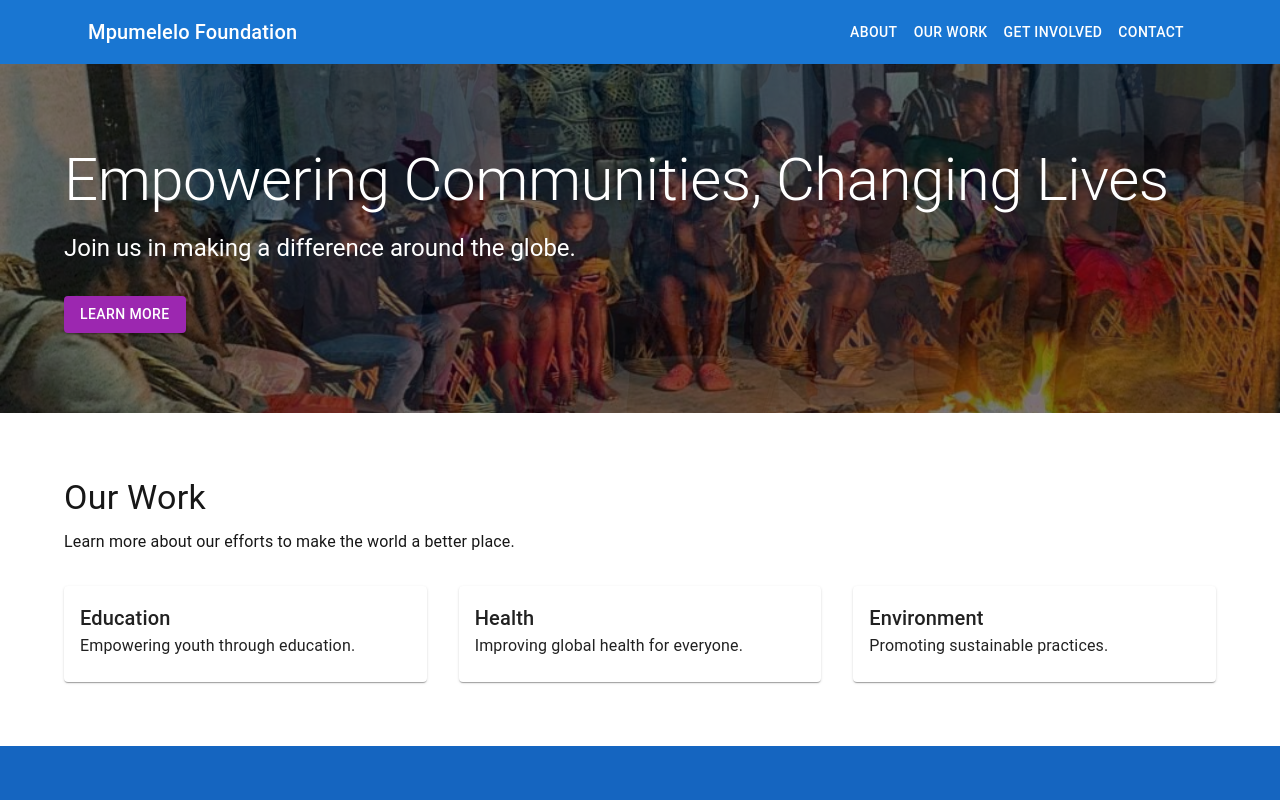
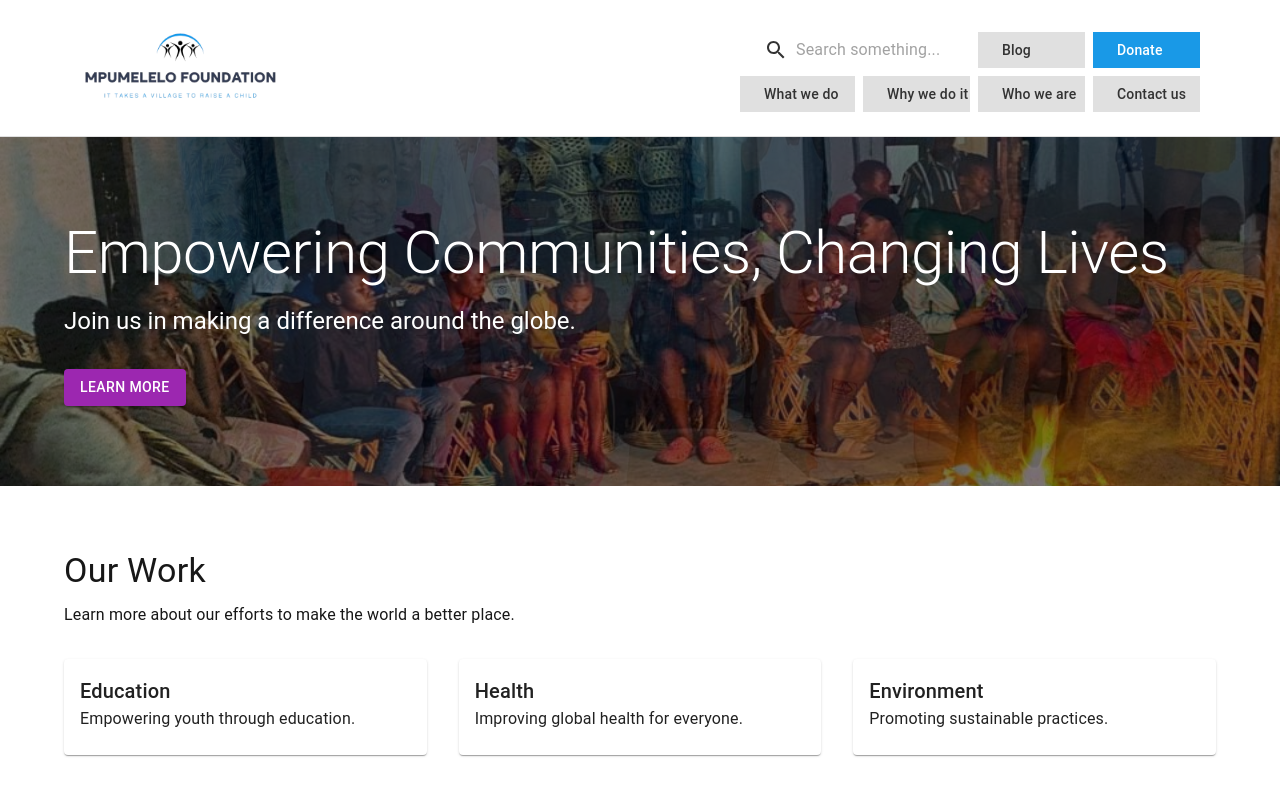
Before and after one commit to AyabongaQwabi/mpumelelo, a Next.js app: page / in a window 1280 px wide. Shown: the top 800 px of the page. Built offline with nearby package versions, Linux system fonts and the light colour scheme.

Commit message:
Refactor page and layout components

```diff
--- /dev/null
+++ b/src/app/components/NavBar.js
@@ -0,0 +1,287 @@
+'use client';
+import React from 'react';
+import {
+  AppBar,
+  Toolbar,
+  InputBase,
+  Box,
+  IconButton,
+  MenuItem,
+  ListItemIcon,
+  Typography,
+  Drawer,
+  List,
+  ListItem,
+  ListItemText,
+} from '@mui/material';
+import Link from 'next/link';
+import Head from 'next/head';
+import { Search, Menu as MenuIcon } from '@mui/icons-material';
+import ShoppingBagIcon from '@mui/icons-material/ShoppingBag';
+import { useState } from 'react';
+const Header = () => {
+  const [drawerOpen, setDrawerOpen] = useState(false);
+
+  const toggleDrawer = (open) => (event) => {
+    if (
+      event.type === 'keydown' &&
+      (event.key === 'Tab' || event.key === 'Shift')
+    ) {
+      return;
+    }
+    setDrawerOpen(open);
+  };
+
+  const menuItems = [
+    { label: 'What we do', href: '/what-we-do' },
+    { label: 'Why we do it', href: '/why-we-do-it' },
+    { label: 'Who we are', href: '/who-we-are' },
+    { label: 'Contact us', href: '/contact-us' },
+    { label: 'Blog', href: '/blog' },
+    { label: 'Donate', href: '/donate' },
+  ];
+
+  const renderMenu = (
+    <List>
+      {menuItems.map((item, index) => (
+        <ListItem
+          button
+          key={index}
+          component={Link}
+          href={item.href}
+          onClick={toggleDrawer(false)}
+        >
+          <ListItemText primary={item.label} />
+        </ListItem>
+      ))}
+    </List>
+  );
+  return (
+    <AppBar
+      position='relative'
+      elevation={4}
+      sx={{ bgcolor: 'white', color: '#333' }}
+    >
+      <Toolbar
+        sx={{
+          py: { xs: 2, lg: 3 },
+          px: { xs: 2, lg: 10 },
+          minHeight: { xs: 60, lg: 80 },
+          borderBottom: '1px solid #e0e0e0',
+        }}
+      >
+        <Box
+          component='a'
+          href='javascript:void(0)'
+          sx={{
+            flexShrink: 0,
+            width: { xs: '90%', sm: 'auto' },
+            mb: { xs: 2, sm: 0 },
+          }}
+        >
+          <img src='/images/logo.png' alt='logo' style={{ width: 200 }} />
+        </Box>
+
+        <Box
+          sx={{
+            display: 'flex',
+            alignItems: 'center',
+            justifyContent: 'end',
+            width: '100%',
+            flexWrap: 'wrap',
+          }}
+        >
+          <Box
+            sx={{
+              width: '100%',
+              display: 'flex',
+              justifyContent: 'end',
+              alignItems: 'center',
+              py: 1,
+              display: { xs: 'none', md: 'flex' },
+            }}
+          >
+            <Box
+              sx={{
+                display: 'flex',
+                width: '50%',
+                alignItems: 'center',
+                display: { xs: 'none', md: 'flex' },
+              }}
+            >
+              <InputBase
+                placeholder='Search something...'
+                sx={{
+                  bgcolor: '#fff',
+                  px: 2,
+                  width: '50%',
+                  transition: 'background-color 0.3s ease',
+                  '&:focus-within': { bgcolor: 'transparent' },
+                  borderLeft: '8px solid white',
+                }}
+                startAdornment={<Search sx={{ mr: 1, color: '#333' }} />}
+              />
+              <MenuItem
+                sx={{
+                  width: '25%',
+                  display: { xs: 'none', sm: 'flex' },
+                  px: 3,
+                  py: 1,
+                  background: '#e0e0e0',
+                  borderLeft: '8px solid white',
+                }}
+                component={Link}
+                href='/blog'
+              >
+                <Typography variant='body2' fontWeight='medium'>
+                  Blog
+                </Typography>
+              </MenuItem>
+
+              <MenuItem
+                sx={{
+                  width: '25%',
+                  display: { xs: 'none', sm: 'flex' },
+                  px: 3,
+                  py: 1,
+                  background: '#1999e7',
+                  color: 'white',
+                  borderLeft: '8px solid white',
+                }}
+                component={Link}
+                href='/donate'
+              >
+                <Typography variant='body2' fontWeight='medium'>
+                  Donate
+                </Typography>
+              </MenuItem>
+            </Box>
+          </Box>
+
+          <Box
+            sx={{
+              width: '100%',
+              ml: 'auto',
+              mt: { xs: 2, lg: 0 },
+              display: 'flex',
+              alignItems: 'center',
+              justifyContent: 'end',
+              display: { xs: 'none', md: 'flex' },
+            }}
+          >
+            <Box
+              sx={{
+                display: 'flex',
+                alignItems: 'center',
+                justifyContent: 'center',
+                width: '50%',
+              }}
+            >
+              <MenuItem
+                sx={{
+                  width: '25%',
+                  display: { xs: 'none', sm: 'flex' },
+                  px: 3,
+                  py: 1,
+                  background: '#e0e0e0',
+                }}
+                component={Link}
+                href='/what-we-do'
+              >
+                <Typography variant='body2' fontWeight='medium'>
+                  What we do
+                </Typography>
+              </MenuItem>
+
+              <MenuItem
+                sx={{
+                  width: '25%',
+                  display: { xs: 'none', sm: 'flex' },
+                  px: 3,
+                  py: 1,
+                  background: '#e0e0e0',
+                  borderLeft: '8px solid white',
+                }}
+                component={Link}
+                href='/why-we-do-it'
+              >
+                <Typography variant='body2' fontWeight='medium'>
+                  Why we do it
+                </Typography>
+              </MenuItem>
+
+              <MenuItem
+                sx={{
+                  width: '25%',
+                  display: { xs: 'none', sm: 'flex' },
+                  px: 3,
+                  py: 1,
+                  background: '#e0e0e0',
+                  borderLeft: '8px solid white',
+                }}
+                component={Link}
+                href='/who-we-are'
+              >
+                <Typography variant='body2' fontWeight='medium'>
+                  Who we are
+                </Typography>
+              </MenuItem>
+
+              <MenuItem
+                sx={{
+                  width: '25%',
+                  display: { xs: 'none', sm: 'flex' },
+                  px: 3,
+                  py: 1,
+                  background: '#e0e0e0',
+                  borderLeft: '8px solid white',
+                }}
+                component={Link}
+                href='/contact-us'
+              >
+                <Typography variant='body2' fontWeight='medium'>
+                  Contact us
+                </Typography>
+              </MenuItem>
+            </Box>
+          </Box>
+          {/* Burger Menu for Mobile/Tablet */}
+          <IconButton
+            color='inherit'
+            edge='end'
+            sx={{ display: { xs: 'block', md: 'none' } }}
+            onClick={toggleDrawer(true)}
+          >
+            <MenuIcon />
+          </IconButton>
+
+          <Drawer
+            anchor='right'
+            open={drawerOpen}
+            onClose={toggleDrawer(false)}
+            sx={{
+              '& .MuiDrawer-paper': {
+                width: 250, // Adjust width here to make the drawer wider
+              },
+            }}
+          >
+            {renderMenu}
+          </Drawer>
+        </Box>
+      </Toolbar>
+    </AppBar>
+  );
+};
+
+const NavBar = () => {
+  return (
+    <>
+      <Head>
+        <title>Mpumelelo Foundation - Empowering Change</title>
+      </Head>
+      <Header />
+    </>
+  );
+};
+
+export default NavBar;
--- a/src/app/layout.js
+++ b/src/app/layout.js
@@ -1,26 +1,28 @@
-import localFont from "next/font/local";
-import "./globals.css";
+import localFont from 'next/font/local';
+import './globals.css';
+import NavBar from './components/NavBar';
 
 const geistSans = localFont({
-  src: "./fonts/GeistVF.woff",
-  variable: "--font-geist-sans",
-  weight: "100 900",
+  src: './fonts/GeistVF.woff',
+  variable: '--font-geist-sans',
+  weight: '100 900',
 });
 const geistMono = localFont({
-  src: "./fonts/GeistMonoVF.woff",
-  variable: "--font-geist-mono",
-  weight: "100 900",
+  src: './fonts/GeistMonoVF.woff',
+  variable: '--font-geist-mono',
+  weight: '100 900',
 });
 
 export const metadata = {
-  title: "Create Next App",
-  description: "Generated by create next app",
+  title: 'Create Next App',
+  description: 'Generated by create next app',
 };
 
 export default function RootLayout({ children }) {
   return (
-    <html lang="en">
+    <html lang='en'>
       <body className={`${geistSans.variable} ${geistMono.variable}`}>
+        <NavBar />
         {children}
       </body>
     </html>
--- a/src/app/page.js
+++ b/src/app/page.js
@@ -7,16 +7,15 @@ import Footer from './components/Footer';
 export default function Home() {
   return (
     <>
-      <Head>
-        <title>Mpumelelo Foundation - Empowering Change</title>
-      </Head>
-      <Header />
       <Hero />
       <ContentSection
-        title="Our Work"
-        description="Learn more about our efforts to make the world a better place."
+        title='Our Work'
+        description='Learn more about our efforts to make the world a better place.'
         items={[
-          { title: 'Education', content: 'Empowering youth through education.' },
+          {
+            title: 'Education',
+            content: 'Empowering youth through education.',
+          },
           { title: 'Health', content: 'Improving global health for everyone.' },
           { title: 'Environment', content: 'Promoting sustainable practices.' },
         ]}
```
Also changed, not shown: public/images/logo.png (added).
